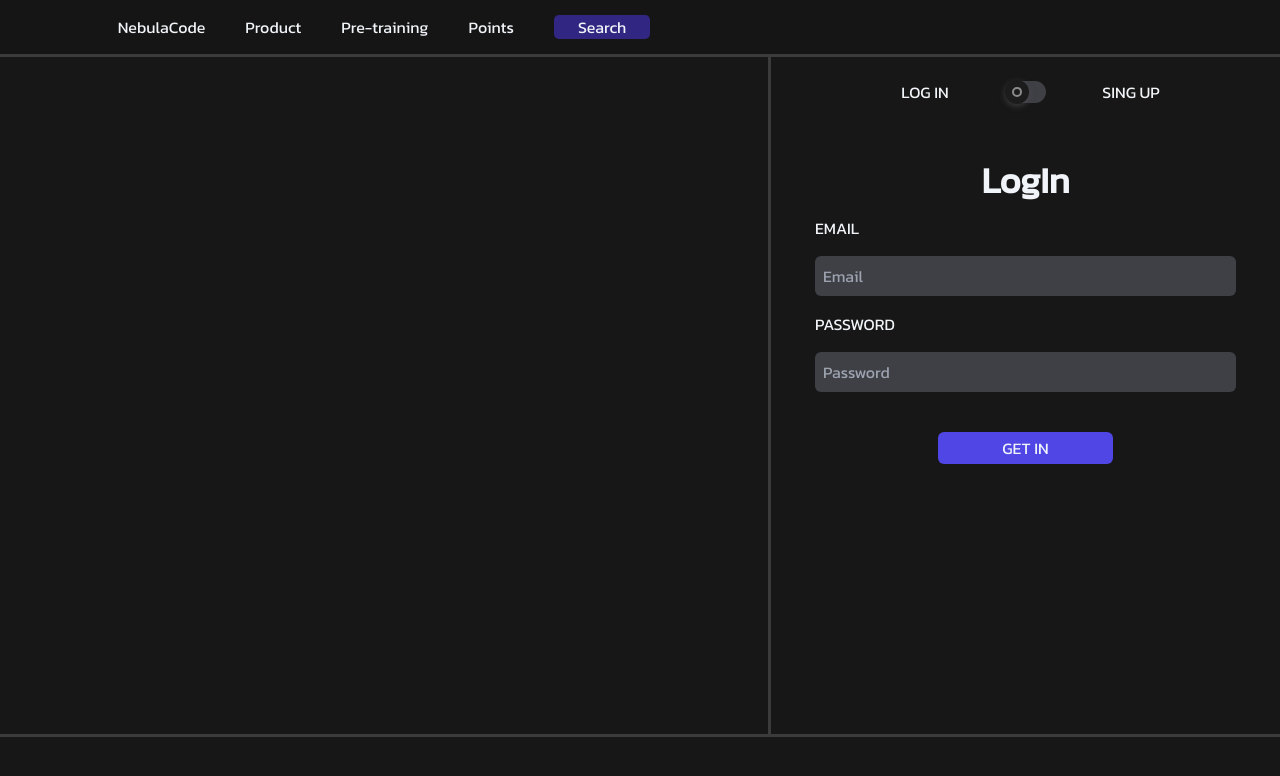
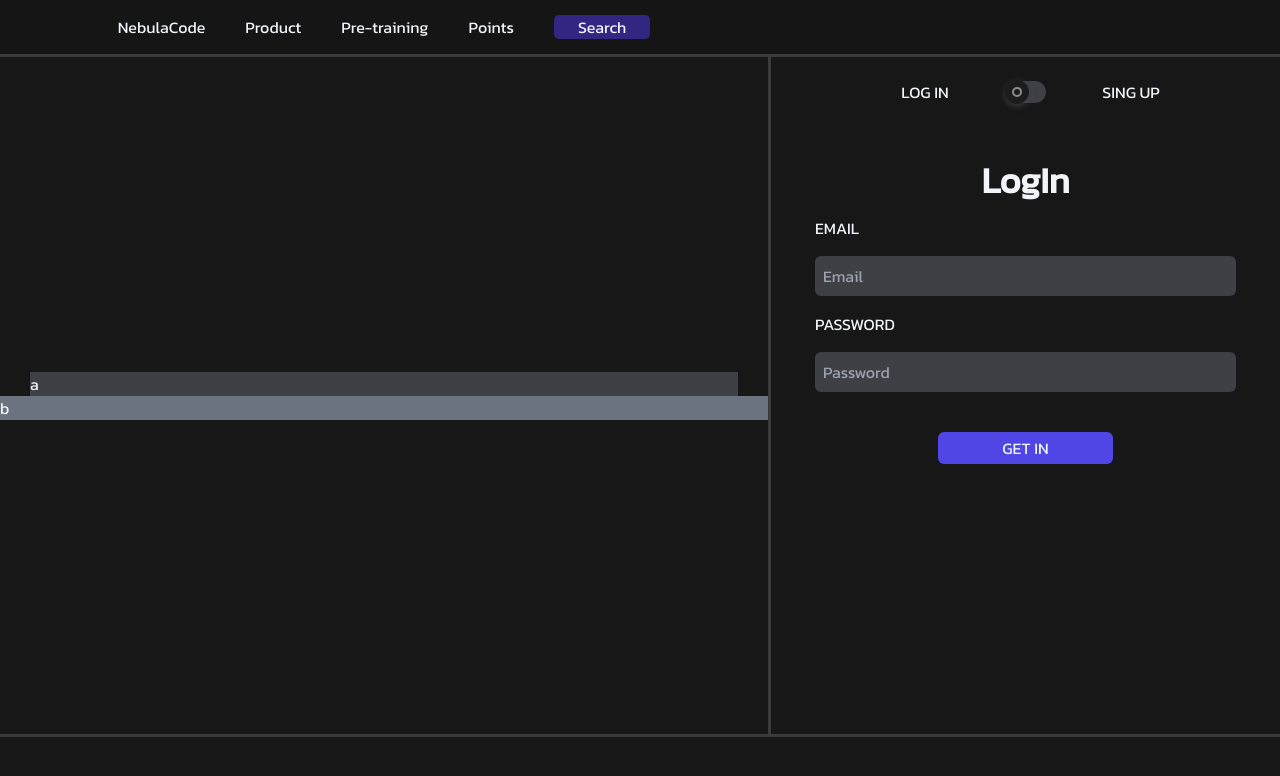
Before and after one commit to bexmer/NadeCode, a Next.js app: page / in a window 1280 px wide. Shown: the top 776 px of the page. Built offline with nearby package versions, Linux system fonts and the light colour scheme.

Commit message:
Click a las tarjetas

```diff
--- a/src/components/CardIA.jsx
+++ b/src/components/CardIA.jsx
@@ -1,9 +1,17 @@
-import React from 'react';
-import '@/components/todo.css';
+"use client";
+import React from "react";
+import { useRouter } from "next/navigation";
+import "@/components/todo.css";
 
 export default function CardIA({ data }) {
+  const router = useRouter();
   return (
-    <div className="CardIA p-5 m-2 rounded-xl">
+    <div
+      className="CardIA p-5 m-2 rounded-xl"
+      onClick={() => {
+        router.push(`/${data.id}`);
+      }}
+    >
       {/* Imagen */}
       <div className="flex justify-center bg-black">
         <img
--- a/src/components/Principal.jsx
+++ b/src/components/Principal.jsx
@@ -15,7 +15,10 @@ export default function Principal() {
 
   return (
     <div className="prinCar flex justify-center items-center">
-      <div className="basis-3/5"></div>
+      <div className="basis-3/5 estoPart">
+        <div className="prt1 bg-zinc-700">a</div>
+        <div className="prt2 bg-gray-500">b</div>
+      </div>
 
       <div className="laB basis-2/5 p-6">
         <div className="flex flex-row justify-center">
--- a/src/components/todo.css
+++ b/src/components/todo.css
@@ -20,3 +20,10 @@
     height: 85vh;
     border-left: solid 3px rgb(59, 59, 59);
 }
+
+.estoPart{
+
+}
+.prt1{
+    margin: 0 30px;
+}
--- a/src/middlewares/UploadImage.js
+++ b/src/middlewares/UploadImage.js
@@ -11,12 +11,10 @@ const UploadImage = async (bufferImage) => {
     cloudinary.uploader
       .upload_stream({}, (err, result) => {
         if (err) reject(err);
-
         resolve(result);
       })
       .end(bufferImage);
   });
-
   return responseImage;
 };
 
```
